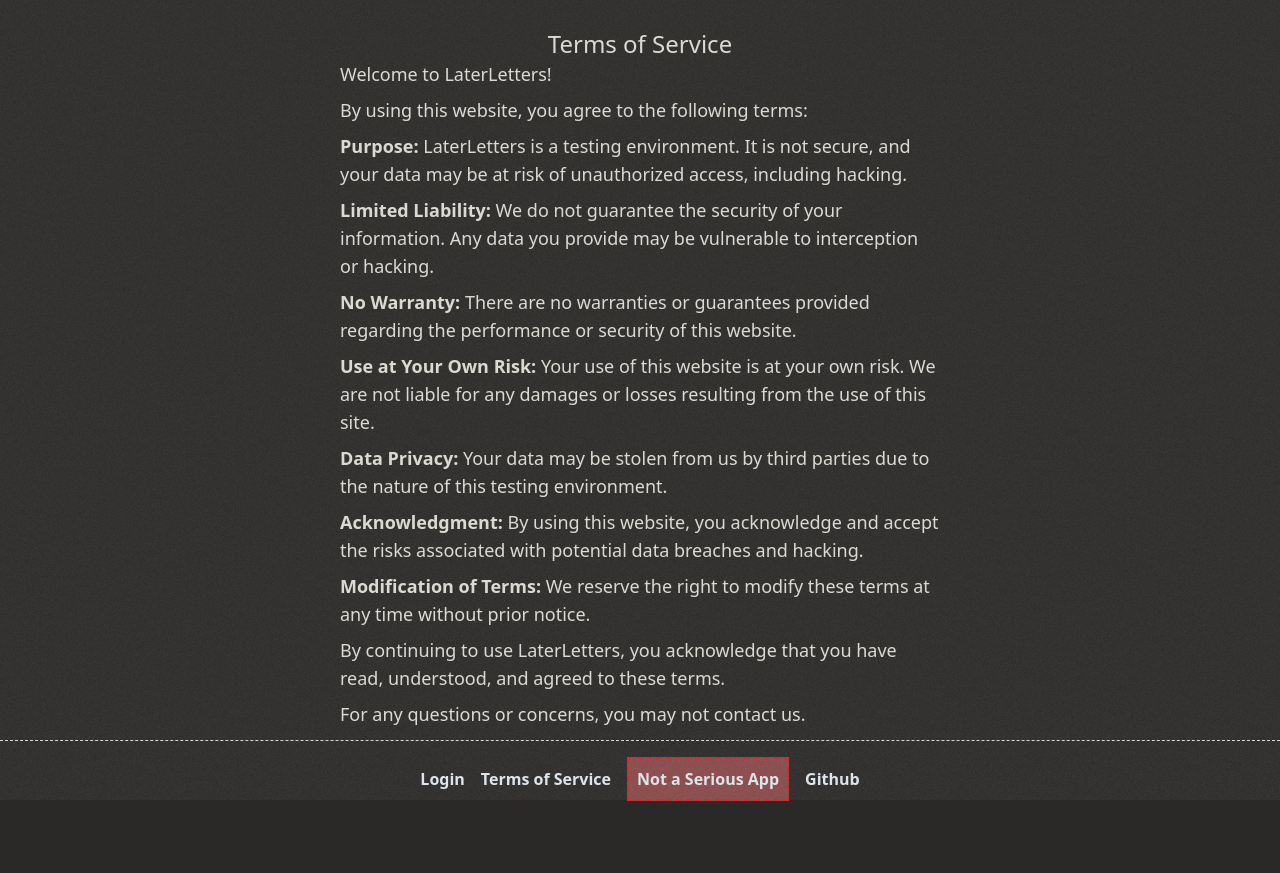
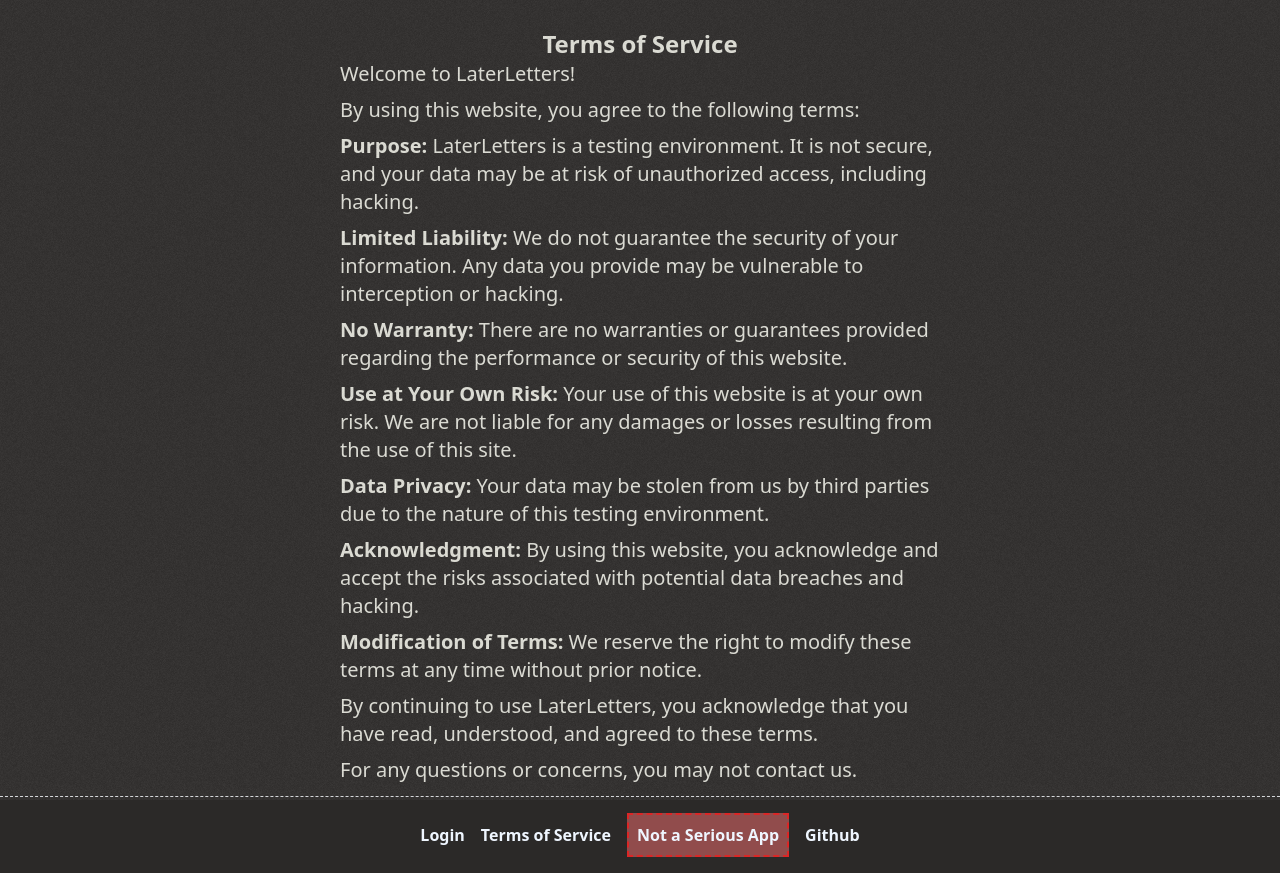
Before and after one commit to thirstysquirtle/LaterLetters, a SvelteKit app: page /terms in a window 1280 px wide. Before the commit the page ends 817 px from the top, so only its background shows below. Built offline with nearby package versions, Linux system fonts and the light colour scheme.

Commit message:
Corrected Typo and centered divs

```diff
--- a/src/routes/(not_app)/(auth)/register/+page.svelte
+++ b/src/routes/(not_app)/(auth)/register/+page.svelte
@@ -84,7 +84,7 @@
     <div class="text-left text-lg">
         <h2>Already have an account? <a href="/login">Click Here to Login</a></h2>
     </div>
-    <ErrorBox heading={"Usernames"} body={"If you use an email instead of a username, you won't be able to reset your password. Usernames are recommended as they are better for your privacy."} />
+    <ErrorBox heading={"Usernames"} body={"If you use a username instead of an email, you won't be able to reset your password. However, usernames are recommended as they are better for your privacy."} />
 </div>
 
 <style>
--- a/src/routes/(not_app)/(misc)/terms/+page.svelte
+++ b/src/routes/(not_app)/(misc)/terms/+page.svelte
@@ -1,5 +1,5 @@
-<h1 class="text-2xl pt-4">Terms of Service</h1>
-<div class="text-lg w-[600px] flex flex-col gap-2">
+    <h1 class="font-bold text-2xl pt-4">Terms of Service</h1>
+    <div class="text-xl w-[600px] flex flex-col gap-2">
         <p>Welcome to LaterLetters!</p>
 
         <p>By using this website, you agree to the following terms:</p>
--- a/src/routes/(not_app)/+layout.svelte
+++ b/src/routes/(not_app)/+layout.svelte
@@ -3,7 +3,7 @@
     import ErrorBox from "$lib/components/ErrorBox.svelte";
 </script>
 
-<main class="grow flex items-center md:m-3 flex-col">
+<main class="grow flex flex-col justify-center items-center md:m-3">
     <slot />
 </main>
 
```
Lines whose indentation alone changed are shown as unchanged.
